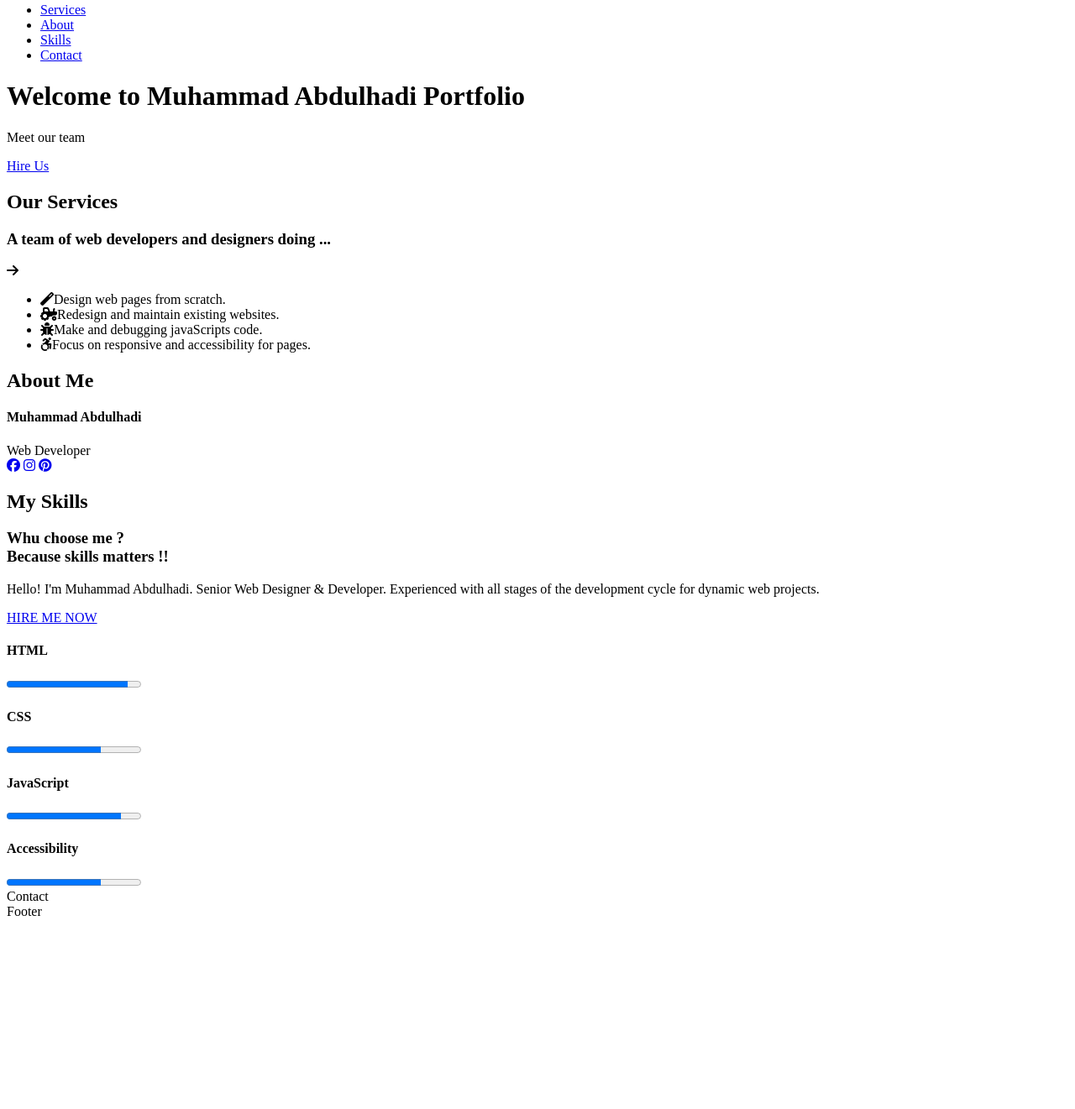
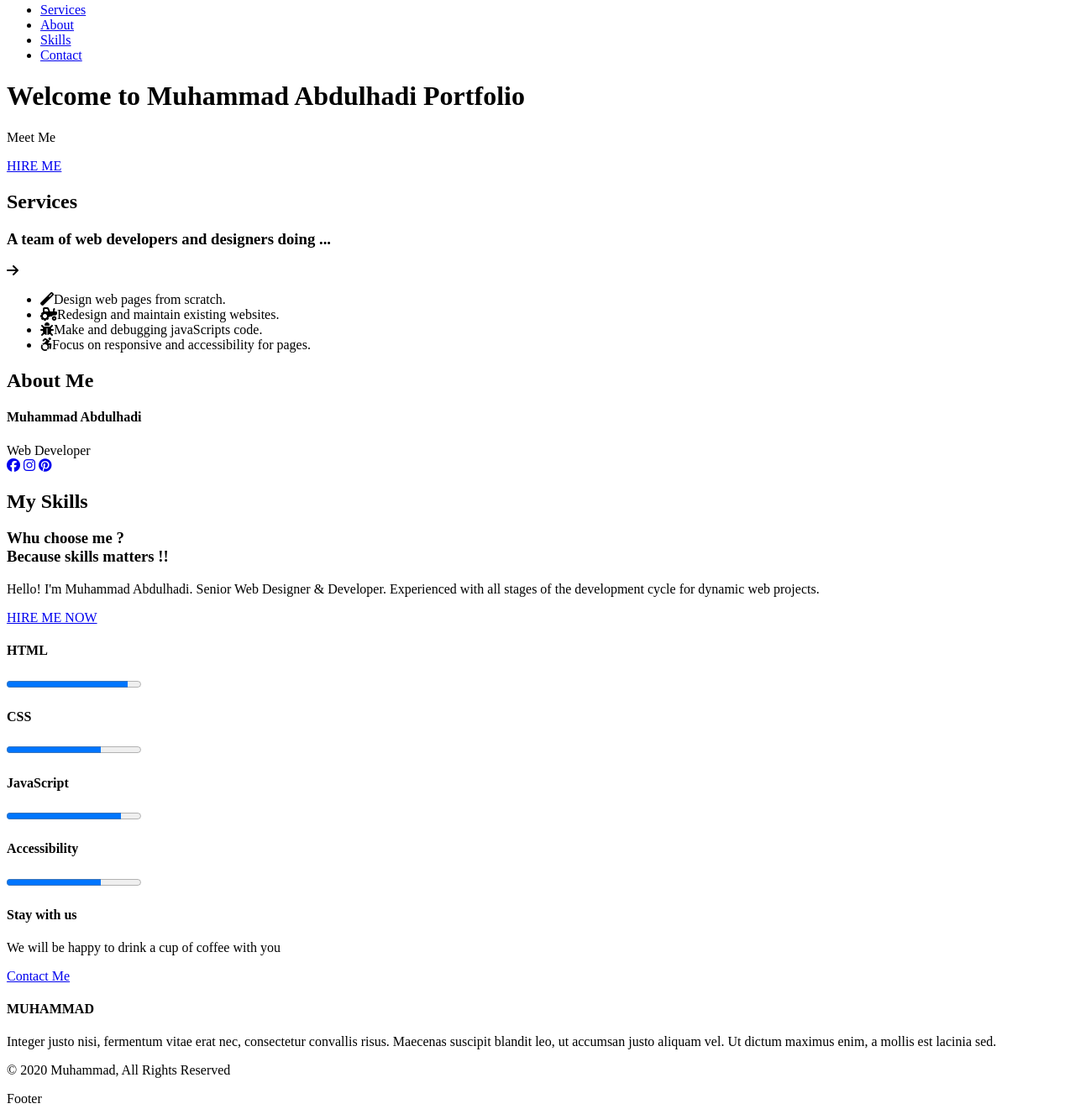
Before and after one commit to GSG-G8/MA-Portfolio, a plain HTML site: page index.html in a window 1280 px wide. Shown: the part 100-1421 px from the top of the page at 84% size. Before the commit the page ends 1203 px from the top, so only its background shows below. Drawn offline with Linux system fonts and the light colour scheme.

Commit message:
Fullfill the contact section Relates #8

```diff
--- a/index.html
+++ b/index.html
@@ -25,12 +25,12 @@
     </nav>
     <header id="header">
       <h1 class="header__heading1">Welcome to Muhammad Abdulhadi Portfolio</h1>
-      <p class="header__p">Meet our team</p>
-      <a href="#contact" class="header__btn">Hire Us</a>
+      <p class="header__p">Meet Me</p>
+      <a href="#contact" class="btn header__a">HIRE ME</a>
     </header>
     <section id="services">
       <header class="services__header">
-        <h2 class="services__header__heading2">Our Services</h2>
+        <h2 class="services__header__heading2">Services</h2>
       </header>
       <article class="services__article">
         <h3 class="services__article__heading3">
@@ -91,7 +91,7 @@
           projects.
         </p>
         <footer class="skills__article__left_footer">
-          <a href="#contact" class="skills__article__left_footer__a"
+          <a href="#contact" class="btn skills__article__left_footer__a"
             >HIRE ME NOW</a
           >
         </footer>
@@ -132,7 +132,35 @@
       </article>
     </section>
     <section id="contact">
-      Contact
+      <article class="contact__article__left">
+        <header class="contact__article__left__header">
+          <h4 class="contact__article__left__header__heading4">Stay with us</h4>
+        </header>
+        <p class="contact__article__left__p">
+          We will be happy to drink a cup of coffee with you
+        </p>
+        <footer class="contact__article__left__footer">
+          <a href="#" class="btn contact__article__left__footer__a"
+            >Contact Me</a
+          >
+        </footer>
+      </article>
+
+      <article class="contact__article__right">
+        <header class="contact__article__right__header">
+          <h4 class="contact__article__right__header__heading4">MUHAMMAD</h4>
+        </header>
+        <p class="contact__article__right__p">
+          Integer justo nisi, fermentum vitae erat nec, consectetur convallis
+          risus. Maecenas suscipit blandit leo, ut accumsan justo aliquam vel.
+          Ut dictum maximus enim, a mollis est lacinia sed.
+        </p>
+        <footer class="contact__article__right__footer">
+          <p class="contact__article__right__footer__p">
+            &copy; 2020 Muhammad, All Rights Reserved
+          </p>
+        </footer>
+      </article>
     </section>
     <footer id="footer">
       Footer
```
